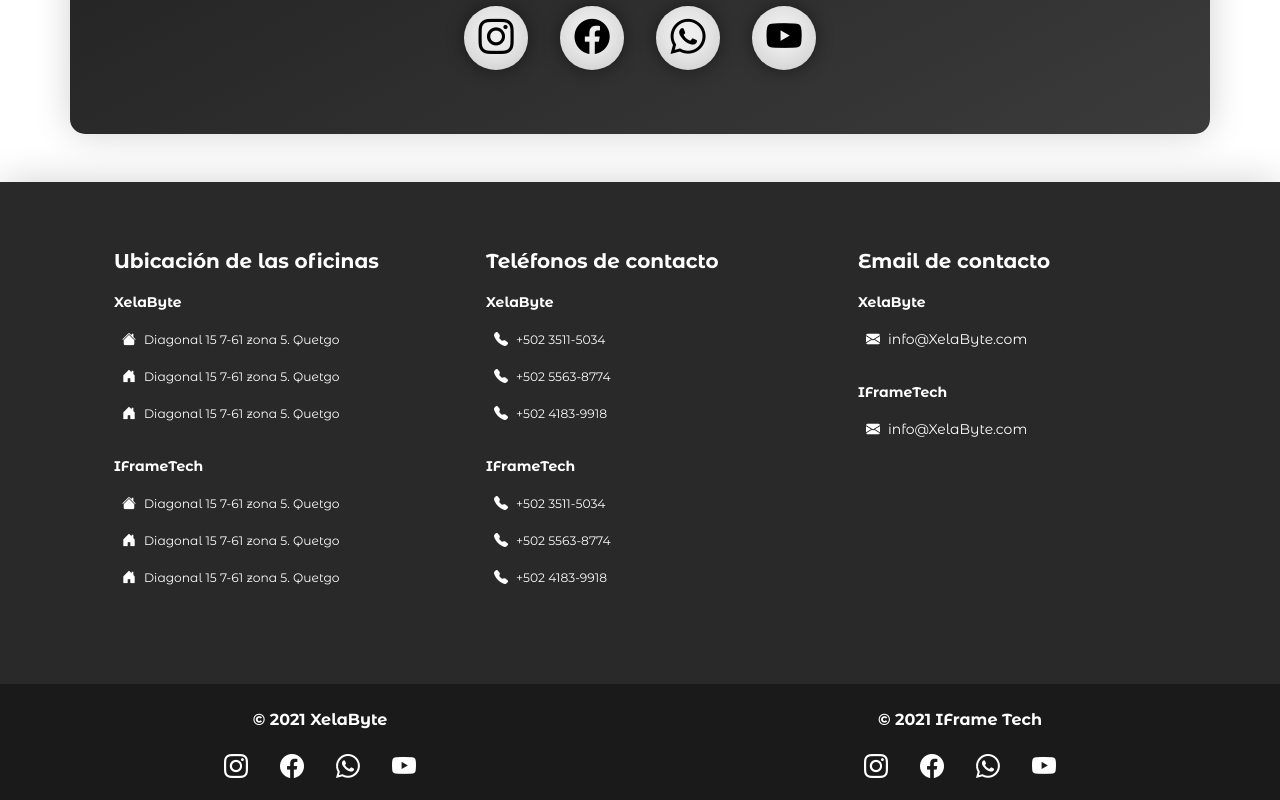
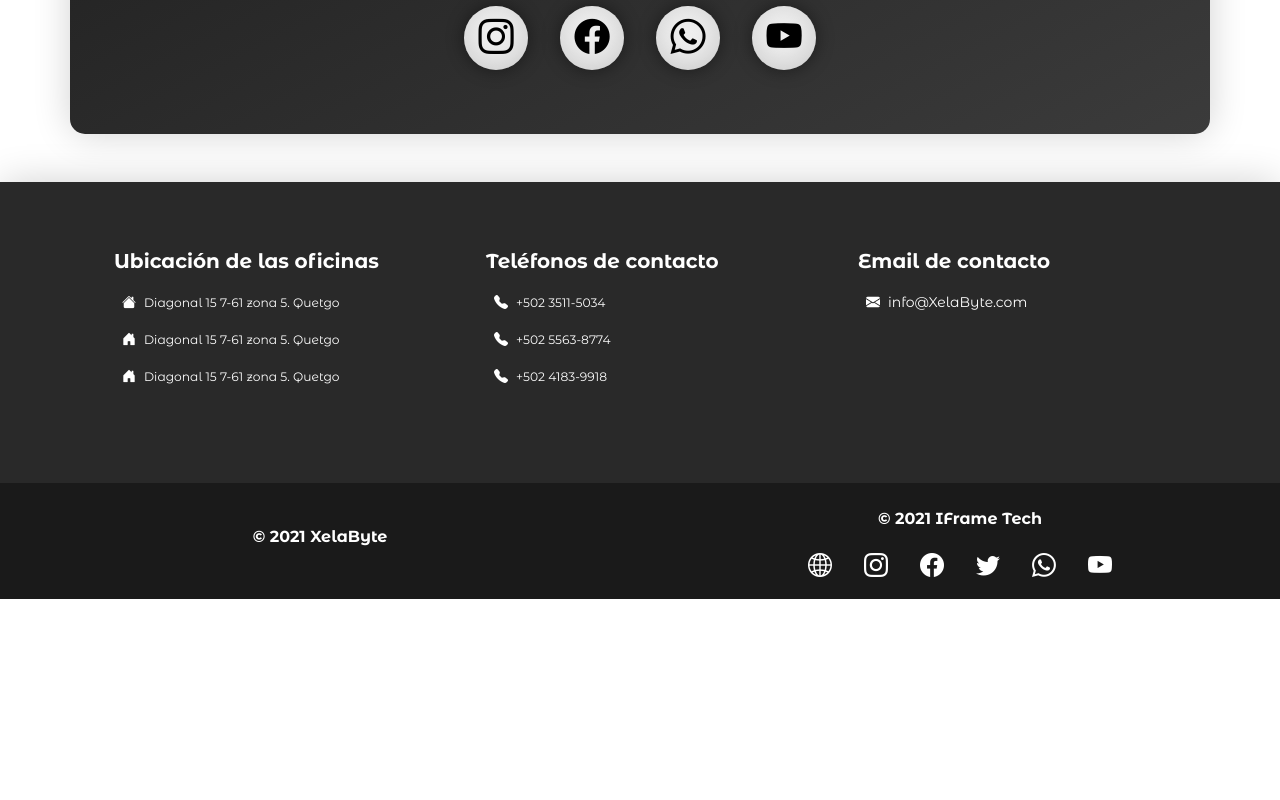
Before and after one commit to ErickReyes08/XelaByte, an Angular app in the folder Frontend/XelaByte/: page / in a window 1280 px wide. Shown: the part 4638-5438 px from the top of the page. After the commit the page ends 5237 px from the top, so only its background shows below. Built offline with nearby package versions, Linux system fonts and the light colour scheme.

Commit message:
Cambios en el footer

```diff
--- a/Frontend/XelaByte/src/app/home-footer/home-footer.component.html
+++ b/Frontend/XelaByte/src/app/home-footer/home-footer.component.html
@@ -3,11 +3,6 @@
         <div class="d-inline-flex flex-column align-items-start col">
             <p class="Montserrat-Bold FooterTitle">Ubicación de las oficinas</p>
             <ul class="ListStyle-none d-inline-flex flex-column align-items-start FooterList">
-                <p class="Montserrat-Bold">XelaByte</p>
-                <li><p class="Montserrat-SemiBold"><i class="bi bi-house-fill mx-2"></i><small class="Montserrat-Regular">Diagonal 15 7-61 zona 5. Quetgo</small></p></li>
-                <li><p class="Montserrat-SemiBold"><i class="bi bi-house-door-fill mx-2"></i><small class="Montserrat-Regular">Diagonal 15 7-61 zona 5. Quetgo</small></p></li>
-                <li><p class="Montserrat-SemiBold"><i class="bi bi-house-door-fill mx-2"></i><small class="Montserrat-Regular">Diagonal 15 7-61 zona 5. Quetgo</small></p></li>
-                <p class="Montserrat-Bold my-3">IFrameTech</p>
                 <li><p class="Montserrat-SemiBold"><i class="bi bi-house-fill mx-2"></i><small class="Montserrat-Regular">Diagonal 15 7-61 zona 5. Quetgo</small></p></li>
                 <li><p class="Montserrat-SemiBold"><i class="bi bi-house-door-fill mx-2"></i><small class="Montserrat-Regular">Diagonal 15 7-61 zona 5. Quetgo</small></p></li>
                 <li><p class="Montserrat-SemiBold"><i class="bi bi-house-door-fill mx-2"></i><small class="Montserrat-Regular">Diagonal 15 7-61 zona 5. Quetgo</small></p></li>
@@ -16,11 +11,6 @@
         <div class="d-inline-flex flex-column align-items-start col">
             <p class="Montserrat-Bold FooterTitle">Teléfonos de contacto</p>
             <ul class="ListStyle-none d-inline-flex flex-column align-items-start FooterList">
-                <p class="Montserrat-Bold">XelaByte</p>
-                <li><p class="Montserrat-SemiBold"><i class="bi bi-telephone-fill mx-2"></i><small class="Montserrat-Regular">+502 3511-5034</small></p></li>
-                <li><p class="Montserrat-SemiBold"><i class="bi bi-telephone-fill mx-2"></i><small class="Montserrat-Regular">+502 5563-8774</small></p></li>
-                <li><p class="Montserrat-SemiBold"><i class="bi bi-telephone-fill mx-2"></i><small class="Montserrat-Regular">+502 4183-9918</small></p></li>
-                <p class="Montserrat-Bold my-3">IFrameTech</p>
                 <li><p class="Montserrat-SemiBold"><i class="bi bi-telephone-fill mx-2"></i><small class="Montserrat-Regular">+502 3511-5034</small></p></li>
                 <li><p class="Montserrat-SemiBold"><i class="bi bi-telephone-fill mx-2"></i><small class="Montserrat-Regular">+502 5563-8774</small></p></li>
                 <li><p class="Montserrat-SemiBold"><i class="bi bi-telephone-fill mx-2"></i><small class="Montserrat-Regular">+502 4183-9918</small></p></li>
@@ -29,9 +19,6 @@
         <div class="d-inline-flex flex-column align-items-start col">
             <p class="Montserrat-Bold FooterTitle">Email de contacto</p>
             <ul class="ListStyle-none d-inline-flex flex-column align-items-start FooterList">
-                <p class="Montserrat-Bold">XelaByte</p>
-                <li><p class="Montserrat-SemiBold"><i class="bi bi-envelope-fill mx-2"></i><a href="mailto:info@XelaByte.com" class="Montserrat-Regular">info@XelaByte.com</a></p></li>
-                <p class="Montserrat-Bold my-3">IFrameTech</p>
                 <li><p class="Montserrat-SemiBold"><i class="bi bi-envelope-fill mx-2"></i><a href="mailto:info@XelaByte.com" class="Montserrat-Regular">info@XelaByte.com</a></p></li>
             </ul>
         </div>
@@ -41,17 +28,19 @@
         <div class="container d-inline-flex flex-column justify-content-center align-items-center">
             <p class="Montserrat-Bold my-0 mx-2 FooterCreditsText">© 2021 XelaByte</p>
             <div class="container d-inline-flex flex-row justify-content-center align-items-center SocialNets">
-                <a role="button" class="mx-3"><i class="bi bi-instagram"></i></a>
+                <!--a role="button" class="mx-3"><i class="bi bi-instagram"></i></a>
                 <a role="button" class="mx-3"><i class="bi bi-facebook"></i></a>
                 <a role="button" class="mx-3"><i class="bi bi-whatsapp"></i></a>
-                <a role="button" class="mx-3"><i class="bi bi-youtube"></i></a>
+                <a role="button" class="mx-3"><i class="bi bi-youtube"></i></a-->
             </div>
         </div>
         <div class="container d-inline-flex flex-column justify-content-center align-items-center">
             <p class="Montserrat-Bold my-0 mx-2 FooterCreditsText">© 2021 IFrame Tech</p>
             <div class="container d-inline-flex flex-row justify-content-center align-items-center SocialNets">
+                <a role="button" class="mx-3"><i class="bi bi-globe2"></i></a>
                 <a role="button" class="mx-3"><i class="bi bi-instagram"></i></a>
                 <a role="button" class="mx-3"><i class="bi bi-facebook"></i></a>
+                <a role="button" class="mx-3"><i class="bi bi-twitter"></i></a>
                 <a role="button" class="mx-3"><i class="bi bi-whatsapp"></i></a>
                 <a role="button" class="mx-3"><i class="bi bi-youtube"></i></a>
             </div>
--- a/Frontend/XelaByte/src/app/home-footer/home-footer.component.scss
+++ b/Frontend/XelaByte/src/app/home-footer/home-footer.component.scss
@@ -17,7 +17,7 @@
         @media only screen and (max-width: 450px)
         {
             flex-direction: column !important;
-            div { margin: 0 0 4rem 0; }
+            div { margin: 0 0 1rem 0; padding: 0 2rem 1rem 2rem; }
         }
     }
     .FooterList
```
